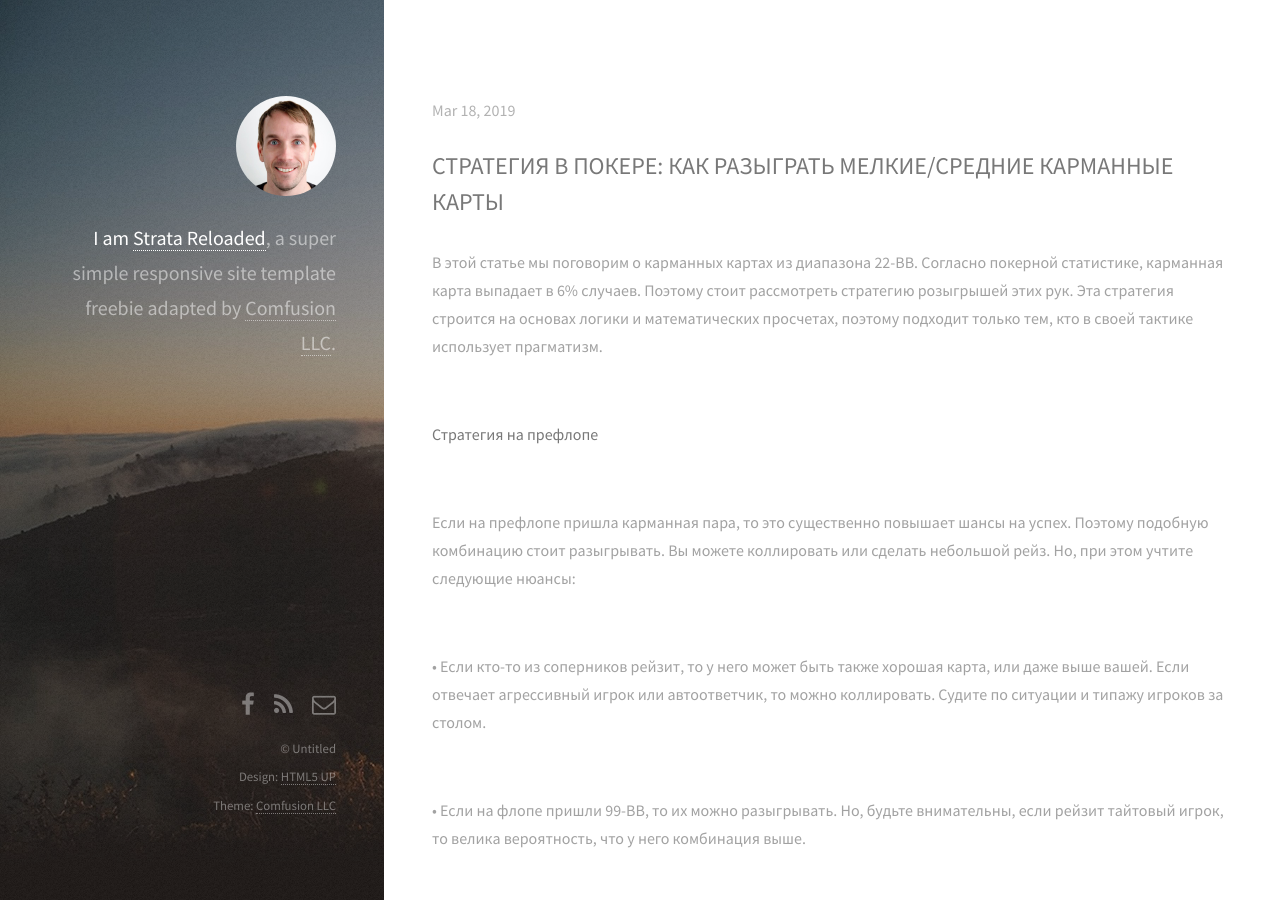
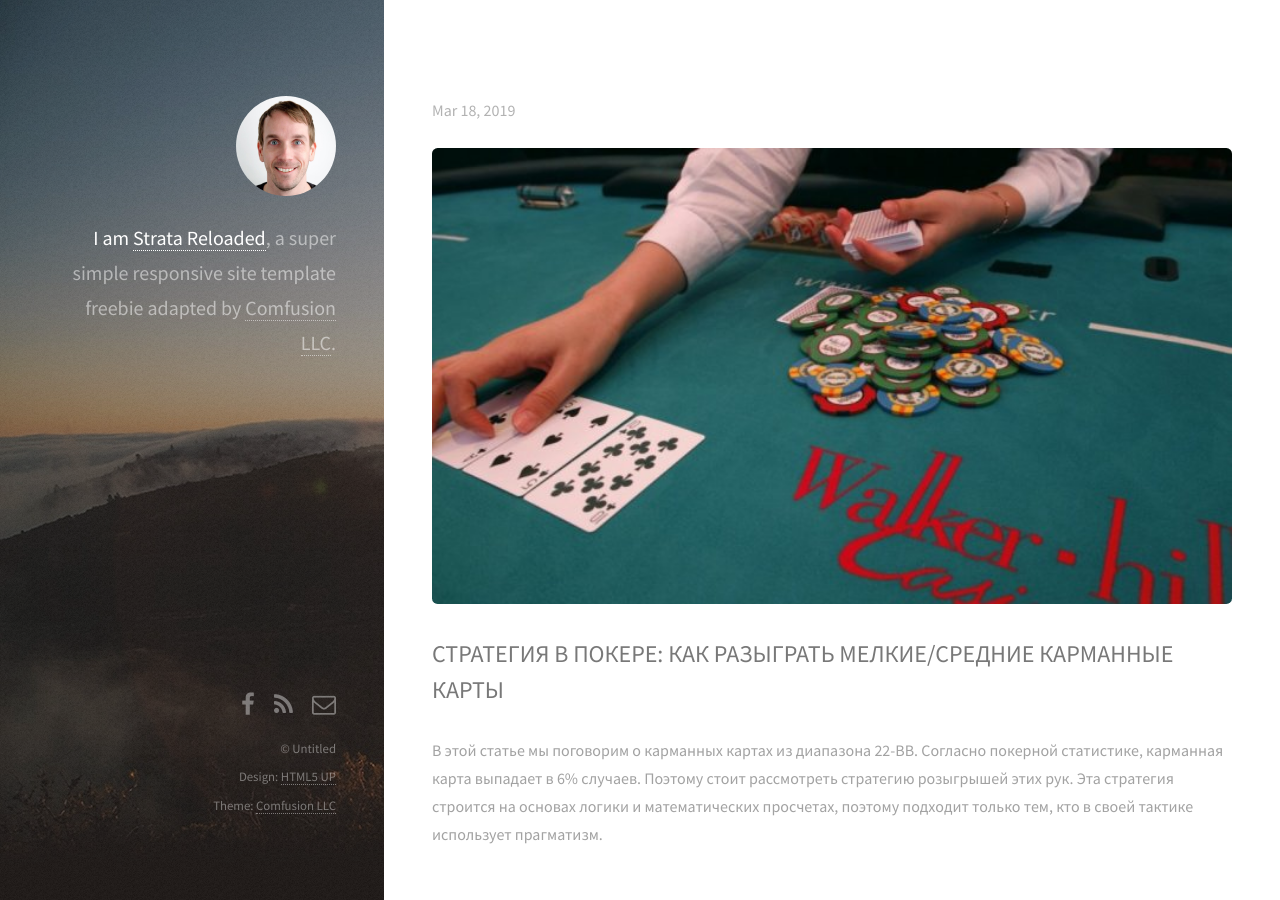
Before and after one commit to VezdeEast/vezdeeast.github.io, a Jekyll site: the page built from _posts/2019-02-12-strategy.md, in a window 1280 px wide and 900 px high. Built offline with Jekyll 4.4.1, drawn with Linux system fonts in a browser that asks for light colours; nearby versions of some CDN libraries; our own code applies the rules of GitHub Pages for plain Markdown files.

Commit message:
Update 2019-02-12-strategy.md

```diff
--- a/_posts/2019-02-12-strategy.md
+++ b/_posts/2019-02-12-strategy.md
@@ -4,6 +4,8 @@ title: Как разыграть малкие/средние карманные
 categories:strategy
 date:2019-02-12
 ---
+<img src="/images/fulls/1na1.jpg" class="fit image">
+
 ## СТРАТЕГИЯ В ПОКЕРЕ: КАК РАЗЫГРАТЬ МЕЛКИЕ/СРЕДНИЕ КАРМАННЫЕ КАРТЫ
 
 <br>В этой статье мы поговорим о карманных картах из диапазона 22-ВВ. Согласно покерной статистике, карманная карта выпадает в 6% случаев. Поэтому стоит рассмотреть стратегию розыгрышей этих рук. Эта стратегия строится на основах логики и математических просчетах, поэтому подходит только тем, кто в своей тактике использует прагматизм.
```
